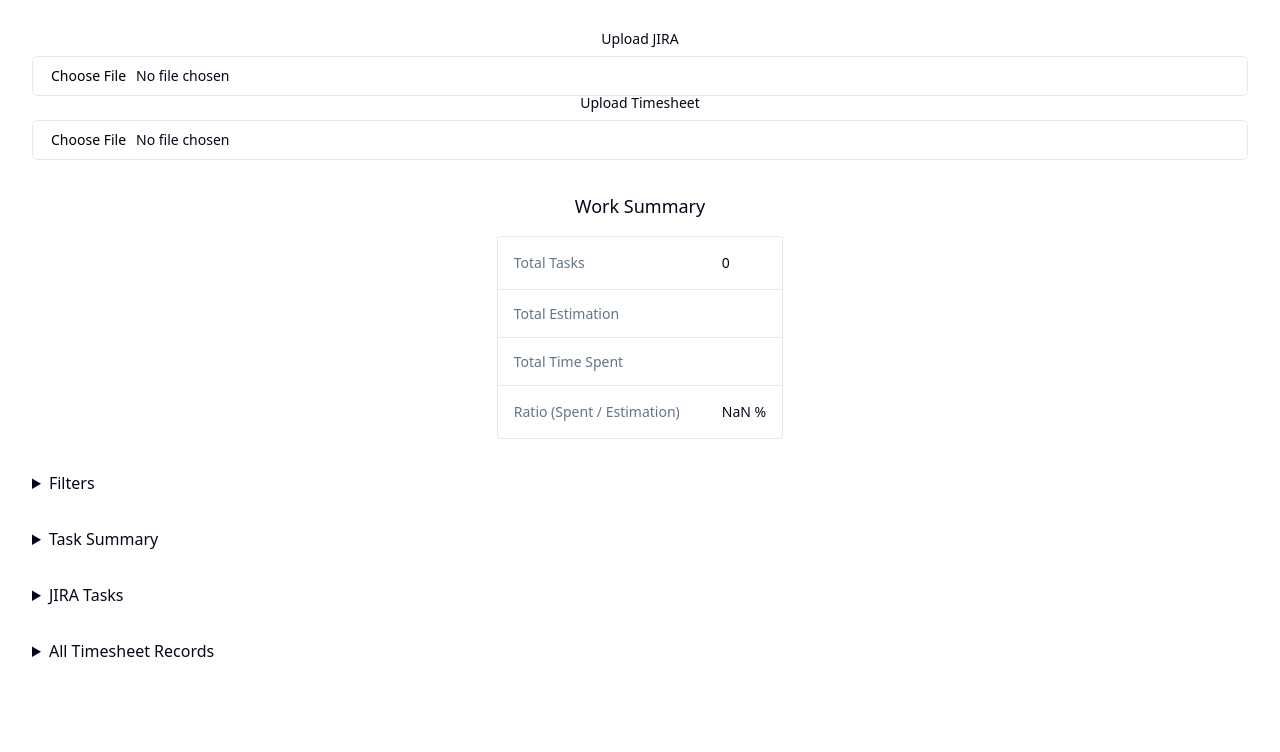
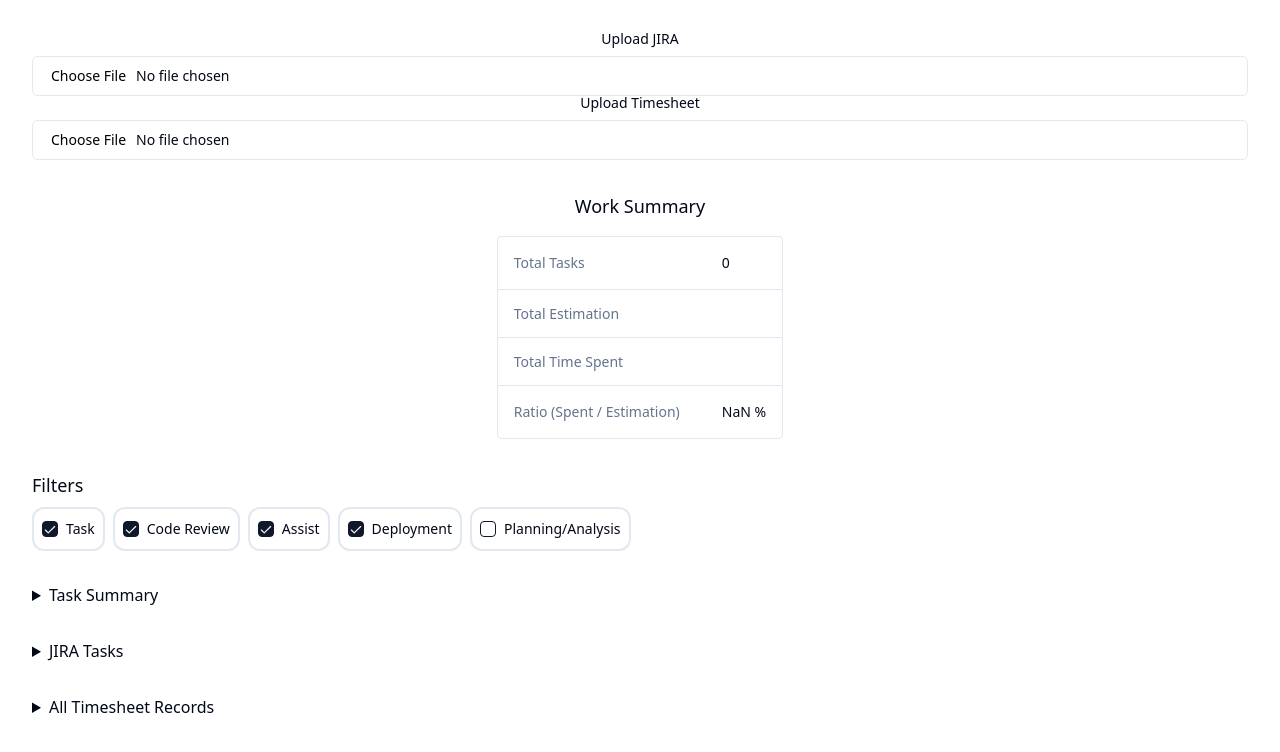
Before and after one commit to ricoputrap/sara-reporting, a React (Vite) app: page / in a window 1280 px wide. Shown: the top 752 px of the page. Built offline with nearby package versions, Linux system fonts and the light colour scheme.

Commit message:
feat: refactor the filters comopnent

```diff
--- a/src/App.tsx
+++ b/src/App.tsx
@@ -10,8 +10,9 @@ import {
   TableRow,
 } from "@/components/ui/table"
 import CheckboxItem from './components/CheckboxItem';
-import { ITaskSummary } from './types';
+import { IActivityFilters, ITaskSummary } from './types';
 import TaskSummary from './components/task-summary';
+import Filters from './components/filters';
 
 interface IRawTimesheet {
   Date: number; // e.g. 45499
@@ -46,14 +47,6 @@ interface IWorkSummary {
   totalEstimation: string;
   totalTimeSpent: string;
   ratio: string;
-}
-
-interface IActivityFilters {
-  task: boolean;
-  codeReview: boolean;
-  assist: boolean;
-  deployment: boolean;
-  analysis: boolean;
 }
 
 enum EnumJiraIssueType {
@@ -397,10 +390,6 @@ function App() {
     setAllTasks(tasks);
   }
 
-  const onActivityFilterChange = (key: keyof IActivityFilters, value: boolean) => {
-    setActivityFilters({ ...activityFilters, [key]: value });
-  };
-
   return (
     <main>
       <FileUpload<IRawJira>
@@ -439,43 +428,12 @@ function App() {
       </div>
 
       {/* Filters */}
-      <details className="mt-8">
-        <summary className="text-left">Filters</summary>
-        <ol>
-          <li>
-            <CheckboxItem
-              id="task"
-              label="Task"
-              isChecked={activityFilters.task}
-              onChange={() => onActivityFilterChange("task", !activityFilters.task)}
-            />
-            <CheckboxItem
-              id="codeReview"
-              label="Code Review"
-              isChecked={activityFilters.codeReview}
-              onChange={() => onActivityFilterChange("codeReview", !activityFilters.codeReview)}
-            />
-            <CheckboxItem
-              id="assist"
-              label="Assist"
-              isChecked={activityFilters.assist}
-              onChange={() => onActivityFilterChange("assist", !activityFilters.assist)}
-            />
-            <CheckboxItem
-              id="deployment"
-              label="Deployment"
-              isChecked={activityFilters.deployment}
-              onChange={() => onActivityFilterChange("deployment", !activityFilters.deployment)}
-            />
-            <CheckboxItem
-              id="analysis"
-              label="Planning/Analysis"
-              isChecked={activityFilters.analysis}
-              onChange={() => onActivityFilterChange("analysis", !activityFilters.analysis)}
-            />
-          </li>
-        </ol>
-      </details>
+      <div className="mt-8">
+        <Filters
+          activityFilters={activityFilters}
+          setActivityFilters={setActivityFilters}
+        />
+      </div>
 
       {/* Task Summary Table */}
       <TaskSummary data={taskSummaries} />
--- a/src/components/CheckboxItem.tsx
+++ b/src/components/CheckboxItem.tsx
@@ -15,7 +15,7 @@ const CheckboxItem: React.FC<Props> = ({ id, label, isChecked, onChange }) => {
       <Checkbox id={id} checked={isChecked} onCheckedChange={onChange} />
       <label
         htmlFor={id}
-        className="m-0 text-sm font-medium leading-none peer-disabled:cursor-not-allowed peer-disabled:opacity-70"
+        className="cursor-pointer m-0 text-sm font-medium leading-none peer-disabled:cursor-not-allowed peer-disabled:opacity-70"
       >
         {label}
       </label>
--- /dev/null
+++ b/src/components/filters/index.tsx
@@ -0,0 +1,65 @@
+import React from 'react'
+import CheckboxItem from '../CheckboxItem'
+import { IActivityFilters } from '@/types'
+
+interface Props {
+  activityFilters: IActivityFilters;
+  setActivityFilters: (filters: IActivityFilters) => void;
+}
+
+const Filters: React.FC<Props> = ({ activityFilters, setActivityFilters }) => {
+
+  const onActivityFilterChange = (key: keyof IActivityFilters, value: boolean) => {
+    setActivityFilters({ ...activityFilters, [key]: value });
+  };
+
+  return (
+    <div>
+      <h3 className="text-lg font-medium mb-2 text-left">Filters</h3>
+      <div className="flex gap-2">
+        <div className="px-2 py-1 border-2 rounded-xl">
+          <CheckboxItem
+            id="task"
+            label="Task"
+            isChecked={activityFilters.task}
+            onChange={() => onActivityFilterChange("task", !activityFilters.task)}
+          />
+        </div>
+        <div className="px-2 py-1 border-2 rounded-xl">
+          <CheckboxItem
+            id="codeReview"
+            label="Code Review"
+            isChecked={activityFilters.codeReview}
+            onChange={() => onActivityFilterChange("codeReview", !activityFilters.codeReview)}
+          />
+        </div>
+        <div className="px-2 py-1 border-2 rounded-xl">
+          <CheckboxItem
+            id="assist"
+            label="Assist"
+            isChecked={activityFilters.assist}
+            onChange={() => onActivityFilterChange("assist", !activityFilters.assist)}
+          />
+        </div>
+        <div className="px-2 py-1 border-2 rounded-xl">
+          <CheckboxItem
+            id="deployment"
+            label="Deployment"
+            isChecked={activityFilters.deployment}
+            onChange={() => onActivityFilterChange("deployment", !activityFilters.deployment)}
+          />
+        </div>
+        <div className="px-2 py-1 border-2 rounded-xl">
+          <CheckboxItem
+            id="analysis"
+            label="Planning/Analysis"
+            isChecked={activityFilters.analysis}
+            onChange={() => onActivityFilterChange("analysis", !activityFilters.analysis)}
+          />
+        </div>
+      </div>
+    </div>
+  )
+}
+
+export default Filters
```
Also changed, not shown: src/types.ts (+8 -0 lines).
